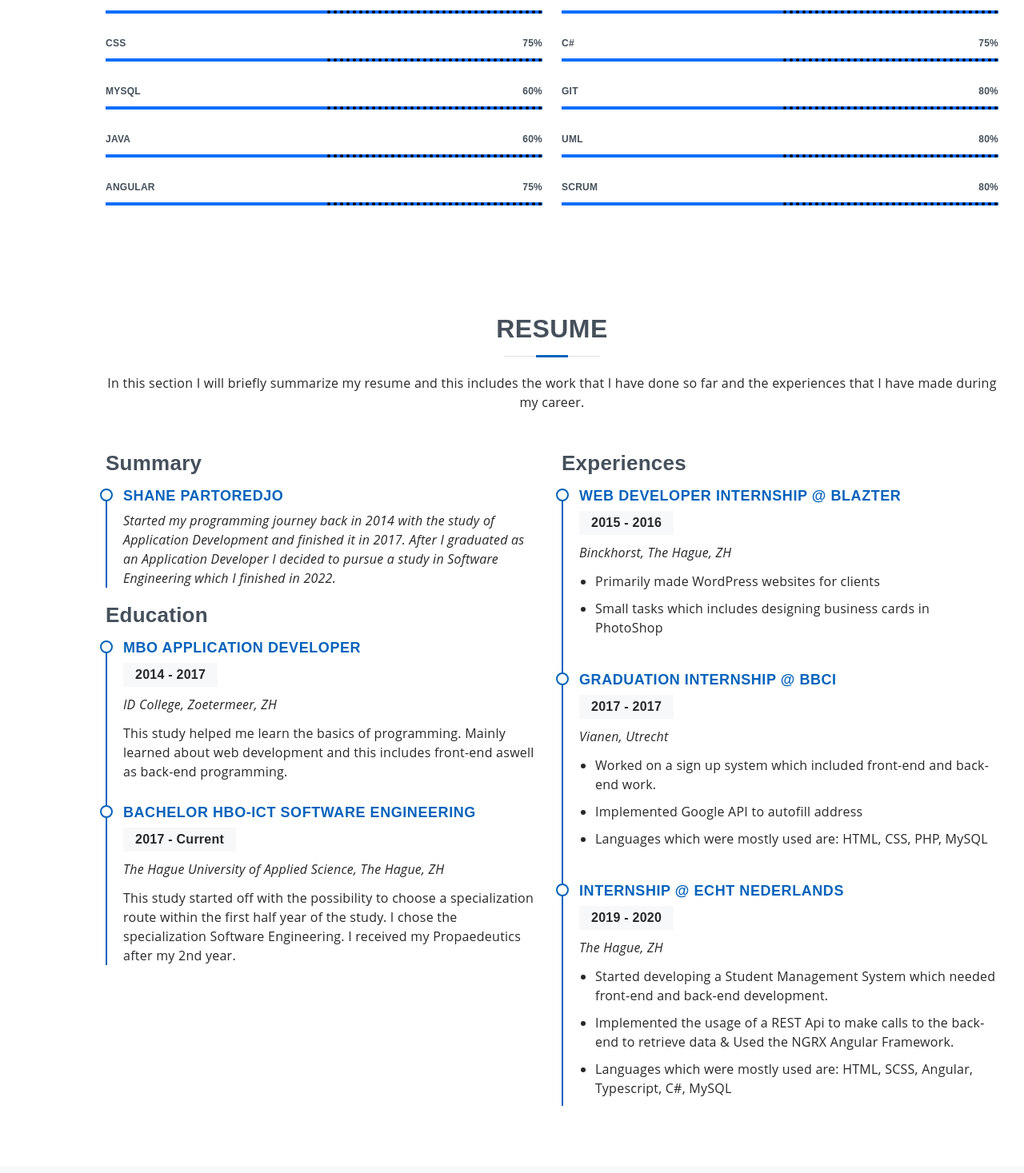
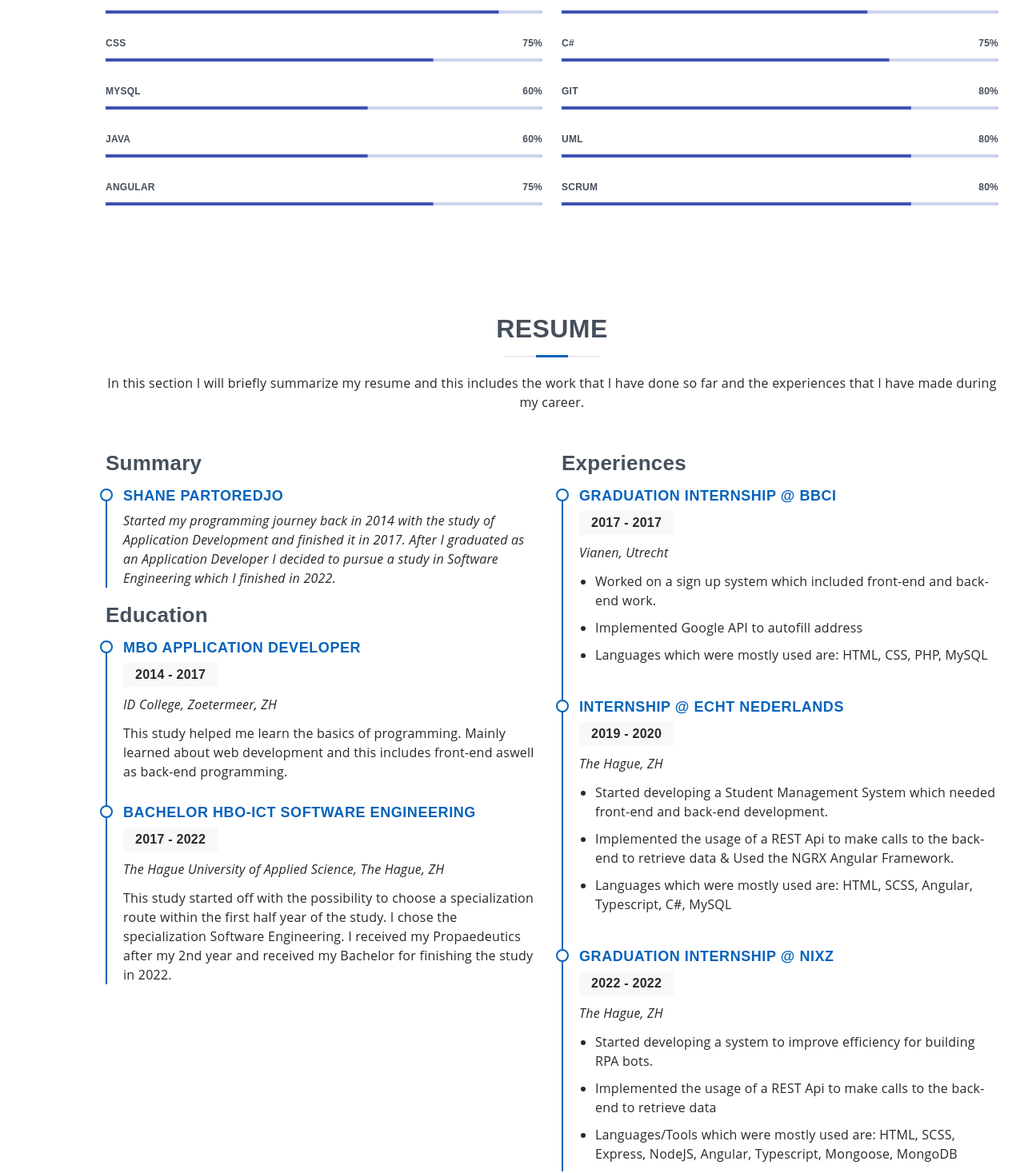
Before and after one commit to SPartoredjo/SPartoredjo.github.io, an Angular app: page /home in a window 1280 px wide. Shown: the part 1803-3270 px from the top of the page at 80% size. Built offline with nearby package versions, Linux system fonts and the light colour scheme.

Commit message:
updated texts and fixed some bugs

```diff
--- a/src/app/app.module.ts
+++ b/src/app/app.module.ts
@@ -6,7 +6,7 @@ import { AppComponent } from './app.component';
 import { HomeComponent } from './home/home.component';
 
 import { BrowserAnimationsModule } from '@angular/platform-browser/animations';
-import { MatLegacyProgressBarModule as MatProgressBarModule } from '@angular/material/legacy-progress-bar';
+import { MatProgressBarModule } from '@angular/material/progress-bar';
 
 @NgModule({
   declarations: [
--- a/src/app/home/home.component.html
+++ b/src/app/home/home.component.html
@@ -5,7 +5,8 @@
 
     <nav id="navbar" class="navbar nav-menu">
       <ul>
-        <li><a href="#hero" routerLinkActive="activebutton" class="nav-link scrollto active"><i class="bx bx-home"></i> <span>Home</span></a></li>
+        <li><a href="#hero" routerLinkActive="activebutton" class="nav-link scrollto active"><i class="bx bx-home"></i>
+            <span>Home</span></a></li>
         <li><a href="#about" class="nav-link scrollto"><i class="bx bx-user"></i> <span>About</span></a></li>
         <li><a href="#skills" class="nav-link scrollto"><i class="bx bx-book-alt"></i> <span>Skills</span></a></li>
         <li><a href="#resume" class="nav-link scrollto"><i class="bx bx-file-blank"></i> <span>Resume</span></a></li>
@@ -20,7 +21,8 @@
       <h1>Shane Partoredjo</h1>
       <p>I'm an Application Developer & Software Engineering</p>
       <div class="social-links">
-        <a href="https://www.linkedin.com/in/shane-partoredjo/" class="linkedin" target="_blank"><i class="bx bxl-linkedin"></i></a>
+        <a href="https://www.linkedin.com/in/shane-partoredjo/" class="linkedin" target="_blank"><i
+            class="bx bxl-linkedin"></i></a>
       </div>
     </div>
   </section><!-- End Hero -->
@@ -33,7 +35,8 @@
 
         <div class="section-title">
           <h2>About</h2>
-          <p>I Graduated at ID College with a degree in Application Development and since 2022 I also received my bachelor Software Engineering at The Hague University of Applied Science.</p>
+          <p>I Graduated at ID College with a degree in Application Development and in 2022 I also received my bachelor
+            Software Engineering at The Hague University of Applied Science.</p>
         </div>
 
         <div class="row">
@@ -49,18 +52,22 @@
               <div class="col-lg-6">
                 <ul>
                   <li><i class="bi bi-chevron-right"></i> <strong>Birthday:</strong> <span>17 September 1998</span></li>
-                  <li><i class="bi bi-chevron-right"></i> <strong>City:</strong> <span>Zuid-Holland, Netherlands</span></li>
+                  <li><i class="bi bi-chevron-right"></i> <strong>City:</strong> <span>Zuid-Holland, Netherlands</span>
+                  </li>
                 </ul>
               </div>
               <div class="col-lg-6">
                 <ul>
                   <li><i class="bi bi-chevron-right"></i> <strong>Age:</strong> <span>24</span></li>
-                  <li><i class="bi bi-chevron-right"></i> <strong>Email:</strong> <span>shane_partoredjo@hotmail.com</span></li>
+                  <li><i class="bi bi-chevron-right"></i> <strong>Email:</strong>
+                    <span>shane_partoredjo@hotmail.com</span></li>
                 </ul>
               </div>
             </div>
             <p>
-                My name is Shane Partoredjo, I'm 24 years old and recently finished the study HBO-ICT with Software Engineering as my specialization. Some of my hobbies are gaming (both solo and with friends) and learning new things!
+              My name is Shane Partoredjo, I'm 24 years old and recently finished the study HBO-ICT with Software
+              Engineering as my specialization. Some of my hobbies include gaming (both solo and with friends), watching
+              movies/shows and learning new things!
             </p>
           </div>
         </div>
@@ -74,7 +81,10 @@
 
         <div class="section-title">
           <h2>Skills</h2>
-          <p>Here I describe some of the programming languages/skills that I'm most familiar with. I do have knowledge of more languages/programs however since they aren't my strongest points I won't list them, however I do understand the basics of them and you can either find them on my LinkedIn page or ask me about them directly.</p>
+          <p>Here I describe some of the programming languages/skills that I'm most familiar with. I do have knowledge
+            of more languages/programs however since they aren't my strongest points I won't list them, however I do
+            understand the basics of them and you can either find them on my LinkedIn page or ask me about them
+            directly.</p>
         </div>
 
         <div class="row skills-content">
@@ -83,37 +93,27 @@
 
             <div class="progress">
               <span class="skill">HTML <i class="val">90%</i></span>
-              <div class="progress-bar-wrap">
-                <div class="progress-bar"><mat-progress-bar mode="determinate" value="90"></mat-progress-bar></div>
-              </div>
+              <mat-progress-bar mode="determinate" value="90"></mat-progress-bar>
             </div>
 
             <div class="progress">
               <span class="skill">CSS <i class="val">75%</i></span>
-              <div class="progress-bar-wrap">
-                <div class="progress-bar"><mat-progress-bar mode="determinate" value="80"></mat-progress-bar></div>
-              </div>
+              <mat-progress-bar mode="determinate" value="75"></mat-progress-bar>
             </div>
 
             <div class="progress">
               <span class="skill">MySQL <i class="val">60%</i></span>
-              <div class="progress-bar-wrap">
-                <div class="progress-bar"><mat-progress-bar mode="determinate" value="60"></mat-progress-bar></div>
-              </div>
+              <mat-progress-bar mode="determinate" value="60"></mat-progress-bar>
             </div>
 
             <div class="progress">
-                <span class="skill">Java <i class="val">60%</i></span>
-                <div class="progress-bar-wrap">
-                  <div class="progress-bar"><mat-progress-bar mode="determinate" value="60"></mat-progress-bar></div>
-                </div>
+              <span class="skill">Java <i class="val">60%</i></span>
+              <mat-progress-bar mode="determinate" value="60"></mat-progress-bar>
             </div>
 
             <div class="progress">
-                <span class="skill">Angular <i class="val">75%</i></span>
-                <div class="progress-bar-wrap">
-                  <div class="progress-bar"><mat-progress-bar mode="determinate" value="70"></mat-progress-bar></div>
-                </div>
+              <span class="skill">Angular <i class="val">75%</i></span>
+              <mat-progress-bar mode="determinate" value="75"></mat-progress-bar>
             </div>
 
           </div>
@@ -122,37 +122,27 @@
 
             <div class="progress">
               <span class="skill">OOP <i class="val">70%</i></span>
-              <div class="progress-bar-wrap">
-                <div class="progress-bar"><mat-progress-bar mode="determinate" value="80"></mat-progress-bar></div>
-              </div>
+              <mat-progress-bar mode="determinate" value="70"></mat-progress-bar>
             </div>
 
             <div class="progress">
               <span class="skill">C# <i class="val">75%</i></span>
-              <div class="progress-bar-wrap">
-                <div class="progress-bar"><mat-progress-bar mode="determinate" value="90"></mat-progress-bar></div>
-              </div>
+              <mat-progress-bar mode="determinate" value="75"></mat-progress-bar>
             </div>
 
             <div class="progress">
               <span class="skill">Git <i class="val">80%</i></span>
-              <div class="progress-bar-wrap">
-                <div class="progress-bar"><mat-progress-bar mode="determinate" value="75"></mat-progress-bar></div>
-              </div>
+              <mat-progress-bar mode="determinate" value="80"></mat-progress-bar>
             </div>
 
             <div class="progress">
-                <span class="skill">UML <i class="val">80%</i></span>
-                <div class="progress-bar-wrap">
-                  <div class="progress-bar"><mat-progress-bar mode="determinate" value="80"></mat-progress-bar></div>
-                </div>
+              <span class="skill">UML <i class="val">80%</i></span>
+              <mat-progress-bar mode="determinate" value="80"></mat-progress-bar>
             </div>
 
             <div class="progress">
-                <span class="skill">Scrum <i class="val">80%</i></span>
-                <div class="progress-bar-wrap">
-                  <div class="progress-bar"><mat-progress-bar mode="determinate" value="60"></mat-progress-bar></div>
-                </div>
+              <span class="skill">Scrum <i class="val">80%</i></span>
+              <mat-progress-bar mode="determinate" value="80"></mat-progress-bar>
             </div>
 
           </div>
@@ -168,7 +158,8 @@
 
         <div class="section-title">
           <h2>Resume</h2>
-          <p>In this section I will briefly summarize my resume and this includes the work that I have done so far and the experiences that I have made during my career.</p>
+          <p>In this section I will briefly summarize my resume and this includes the work that I have done so far and
+            the experiences that I have made during my career.</p>
         </div>
 
         <div class="row">
@@ -176,7 +167,9 @@
             <h3 class="resume-title">Summary</h3>
             <div class="resume-item pb-0">
               <h4>Shane Partoredjo</h4>
-              <p><em>Started my programming journey back in 2014 with the study of Application Development and finished it in 2017. After I graduated as an Application Developer I decided to pursue a study in Software Engineering which I finished in 2022.</em></p>
+              <p><em>Started my programming journey back in 2014 with the study of Application Development and finished
+                  it in 2017. After I graduated as an Application Developer I decided to pursue a study in Software
+                  Engineering which I finished in 2022.</em></p>
             </div>
 
             <h3 class="resume-title">Education</h3>
@@ -184,26 +177,20 @@
               <h4>MBO Application Developer</h4>
               <h5>2014 - 2017</h5>
               <p><em>ID College, Zoetermeer, ZH</em></p>
-              <p>This study helped me learn the basics of programming. Mainly learned about web development and this includes front-end aswell as back-end programming.</p>
+              <p>This study helped me learn the basics of programming. Mainly learned about web development and this
+                includes front-end aswell as back-end programming.</p>
             </div>
             <div class="resume-item">
               <h4>Bachelor HBO-ICT Software Engineering</h4>
-              <h5>2017 - Current</h5>
+              <h5>2017 - 2022</h5>
               <p><em>The Hague University of Applied Science, The Hague, ZH</em></p>
-              <p>This study started off with the possibility to choose a specialization route within the first half year of the study. I chose the specialization Software Engineering. I received my Propaedeutics after my 2nd year.</p>
+              <p>This study started off with the possibility to choose a specialization route within the first half year
+                of the study. I chose the specialization Software Engineering. I received my Propaedeutics after my 2nd
+                year and received my Bachelor for finishing the study in 2022.</p>
             </div>
           </div>
           <div class="col-lg-6">
             <h3 class="resume-title">Experiences</h3>
-            <div class="resume-item">
-              <h4>Web developer internship @ BlazTer</h4>
-              <h5>2015 - 2016</h5>
-              <p><em>Binckhorst, The Hague, ZH </em></p>
-              <ul>
-                <li>Primarily made WordPress websites for clients</li>
-                <li>Small tasks which includes designing business cards in PhotoShop</li>
-              </ul>
-            </div>
             <div class="resume-item">
               <h4>Graduation internship @ BBCI</h4>
               <h5>2017 - 2017</h5>
@@ -220,8 +207,19 @@
               <p><em>The Hague, ZH</em></p>
               <ul>
                 <li>Started developing a Student Management System which needed front-end and back-end development.</li>
-                <li>Implemented the usage of a REST Api to make calls to the back-end to retrieve data & Used the NGRX Angular Framework.</li>
+                <li>Implemented the usage of a REST Api to make calls to the back-end to retrieve data & Used the NGRX
+                  Angular Framework.</li>
                 <li>Languages which were mostly used are: HTML, SCSS, Angular, Typescript, C#, MySQL</li>
+              </ul>
+            </div>
+            <div class="resume-item">
+              <h4>Graduation Internship @ NIXZ</h4>
+              <h5>2022 - 2022</h5>
+              <p><em>The Hague, ZH</em></p>
+              <ul>
+                <li>Started developing a system to improve efficiency for building RPA bots.</li>
+                <li>Implemented the usage of a REST Api to make calls to the back-end to retrieve data</li>
+                <li>Languages/Tools which were mostly used are: HTML, SCSS, Express, NodeJS, Angular, Typescript, Mongoose, MongoDB</li>
               </ul>
             </div>
           </div>
--- a/src/app/home/home.component.ts
+++ b/src/app/home/home.component.ts
@@ -7,6 +7,7 @@ import { Component, OnInit } from '@angular/core';
 })
 export class HomeComponent implements OnInit {
 
+
   constructor() { }
 
   ngOnInit(): void {
--- a/src/index.html
+++ b/src/index.html
@@ -12,16 +12,7 @@
   <link rel="icon" type="image/png" sizes="16x16" href="./assets/img/favicon-16x16.png">
   <link rel="manifest" href="./assets/img/site.webmanifest">
 
-  <link href="https://cdn.jsdelivr.net/npm/bootstrap@5.0.0-beta2/dist/css/bootstrap.min.css" rel="stylesheet"
-    integrity="sha384-BmbxuPwQa2lc/FVzBcNJ7UAyJxM6wuqIj61tLrc4wSX0szH/Ev+nYRRuWlolflfl" crossorigin="anonymous">
-
   <!-- Vendor CSS Files -->
-  <link href="assets/vendor/aos/aos.css" rel="stylesheet">
-  <link href="assets/vendor/bootstrap-icons/bootstrap-icons.css" rel="stylesheet">
-  <link href="assets/vendor/boxicons/css/boxicons.min.css" rel="stylesheet">
-  <link href="assets/vendor/glightbox/css/glightbox.min.css" rel="stylesheet">
-  <link href="assets/vendor/swiper/swiper-bundle.min.css" rel="stylesheet">
-
 
   <link rel="preconnect" href="https://fonts.gstatic.com">
   <link href="https://fonts.googleapis.com/css2?family=Roboto:wght@300;400;500&display=swap" rel="stylesheet">
@@ -30,17 +21,6 @@
 
 <body class="mat-typography">
   <app-root></app-root>
-
-  <script src="https://cdn.jsdelivr.net/npm/bootstrap@5.0.0-beta2/dist/js/bootstrap.bundle.min.js"
-    integrity="sha384-b5kHyXgcpbZJO/tY9Ul7kGkf1S0CWuKcCD38l8YkeH8z8QjE0GmW1gYU5S9FOnJ0"
-    crossorigin="anonymous"></script>
-  <!-- Vendor JS Files -->
-  <script src="assets/vendor/aos/aos.js"></script>
-  <script src="assets/vendor/glightbox/js/glightbox.min.js"></script>
-  <script src="assets/vendor/swiper/swiper-bundle.min.js"></script>
-
-  <!-- Template Main JS File -->
-  <script src="assets/js/main.js"></script>
 </body>
 
 </html>
--- a/src/styles.scss
+++ b/src/styles.scss
@@ -1,4 +1,5 @@
 /* You can add global styles to this file, and also import other style files */
+@import "~@angular/material/prebuilt-themes/indigo-pink.css";
 
 html, body { height: 100%; }
 body { margin: 0; font-family: Roboto, "Helvetica Neue", sans-serif; }
```
Also changed, not shown: angular.json (+14 -2 lines), package.json (+11 -10 lines), 1 other file (tests, documents, lock files or other folders).
